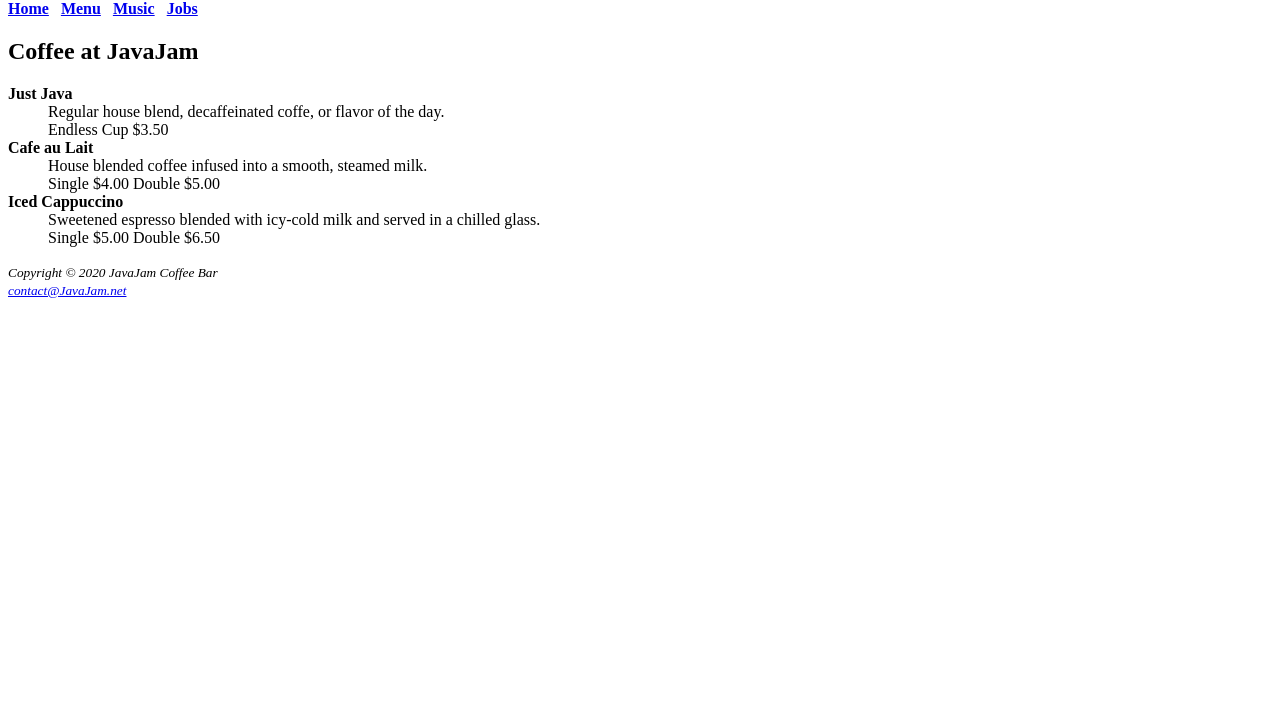
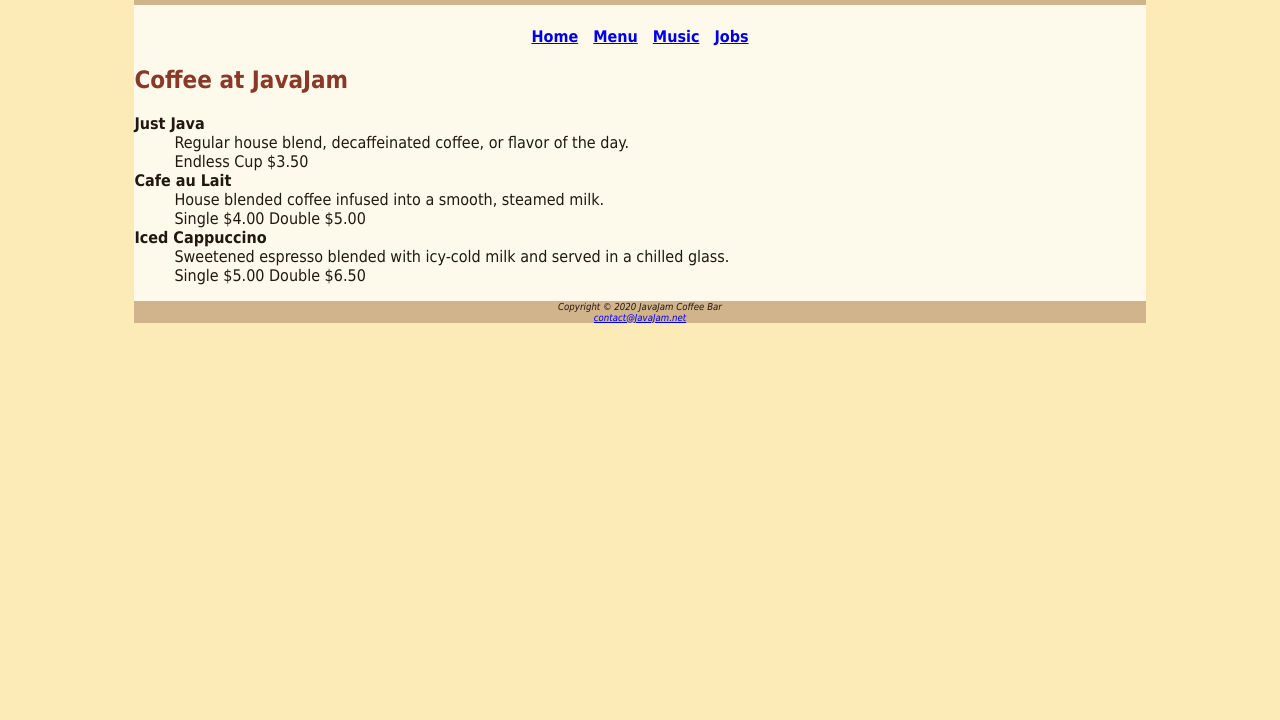
Before and after one commit to bbcsnj/JavaJam_2021_chap3, a plain HTML site: page menu.html in a window 1280 px wide. Shown: the part 80-800 px from the top of the page. Drawn offline with Linux system fonts and the light colour scheme.

Commit message:
Update menu.html

```diff
--- a/menu.html
+++ b/menu.html
@@ -3,22 +3,24 @@
 <head>
 <title>JavaJam Coffee Bar Menu</title>
 <meta charset="utf-8">
+<link href="javajam.css" rel="stylesheet">
 </head>
 <body>
+<div id="wrapper">
+<header>
 <h1>JavaJam Coffee Bar</h1>
+</header>
 <nav>
-<b>
 <a href="index.html">Home</a> &nbsp;
 <a href="menu.html">Menu</a> &nbsp;
 <a href="music.html">Music</a> &nbsp;
 <a href="jobs.html">Jobs</a>
-</b>
 </nav>
 <main>
 <h2>Coffee at JavaJam</h2>
 <dl>
   <dt><b>Just Java</b></dt>
-  <dd>Regular house blend, decaffeinated coffe, or flavor of the day.</dd>
+  <dd>Regular house blend, decaffeinated coffee, or flavor of the day.</dd>
   <dd>Endless Cup $3.50</dd>
   <dt><b>Cafe au Lait</b></dt>
   <dd>House blended coffee infused into a smooth, steamed milk.</dd>
@@ -28,11 +30,10 @@
   <dd>Single $5.00 Double $6.50</dd>
 </dl>
 <footer>
-<small><i>
   Copyright &copy; 2020 JavaJam Coffee Bar<br>
-  <a href="mailto:dromancheck@bbrook.k12.nj.us">contact@JavaJam.net</a>
-</i></small>
+  <a href="mailto:yourfirstname@yourlastname.com">contact@JavaJam.net</a>
 </main>
 </footer>
+</div>
 </body>
 </html>
```
